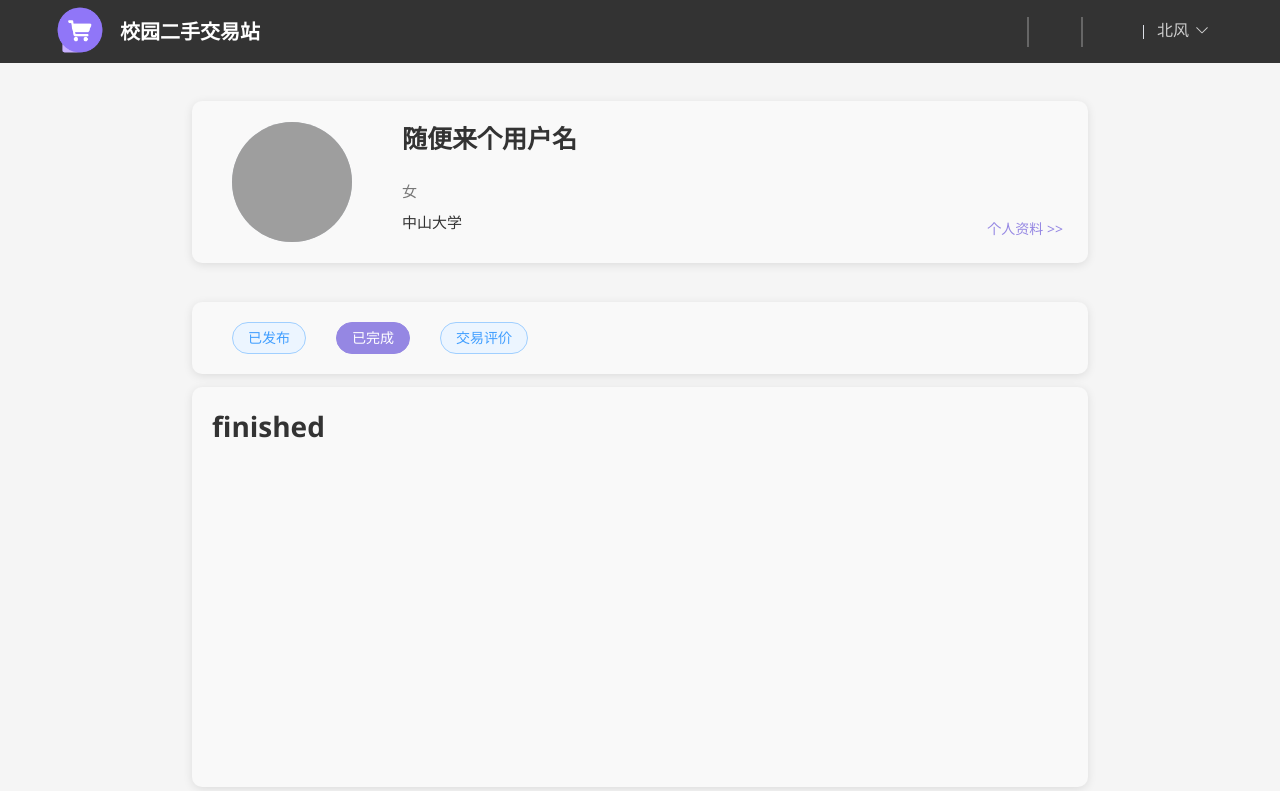
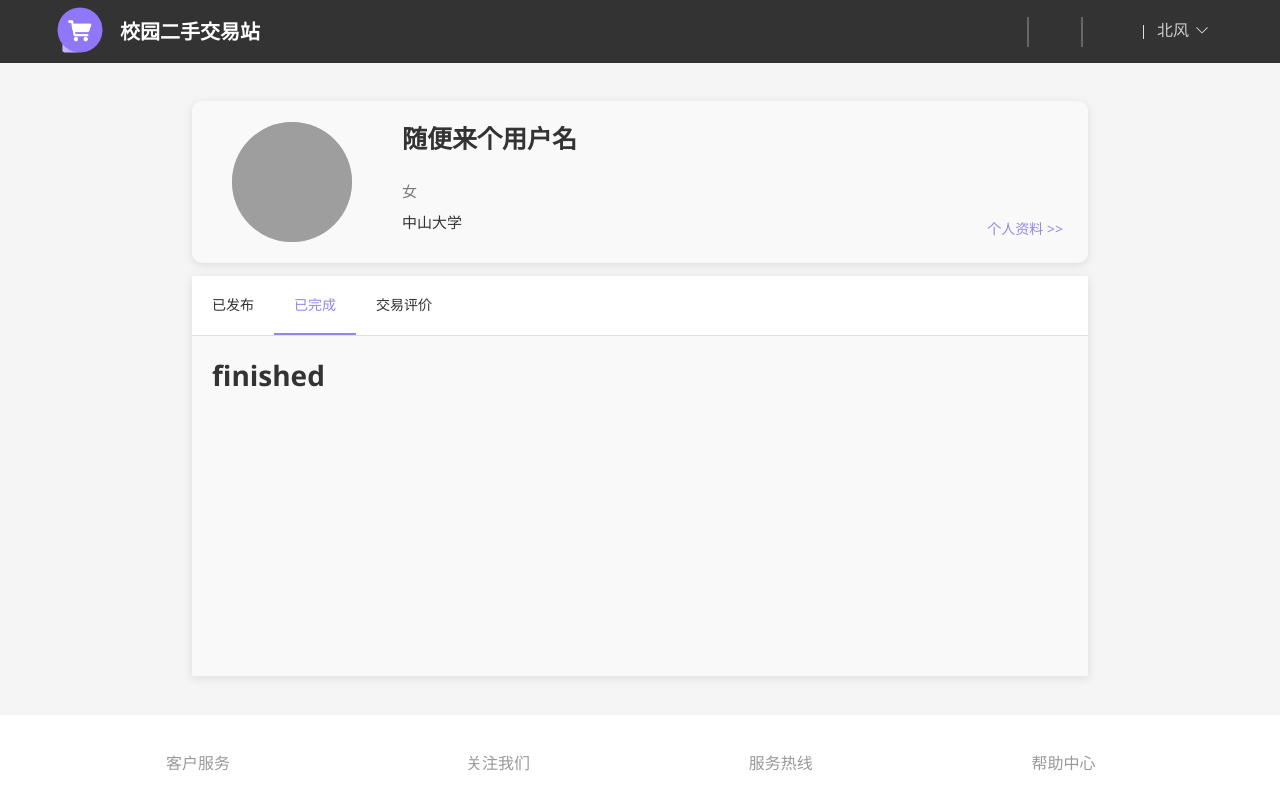
Before and after one commit to white-by/uni-trade, a Vue app: page /profiles/finished in a window 1280 px wide. Shown: the top 791 px of the page. Built offline with nearby package versions, Linux system fonts and the light colour scheme; no server answers; grey boxes are pictures that could not be loaded; a small style sheet from the web is missing.

Commit message:
fix:修改个人主页nav样式

```diff
--- a/src/components/AreaComponets.vue
+++ b/src/components/AreaComponets.vue
@@ -1,7 +1,7 @@
 <!--省市区自动匹配下拉框-->
 
 <template>
-  <el-form-item label="发货地址">
+  <el-form-item>
     <el-row :gutter="75">
       <!-- 省份 -->
       <el-col :span="8">
--- a/src/components/SelectProduct.vue
+++ b/src/components/SelectProduct.vue
@@ -84,7 +84,7 @@
       >
 
       <!-- 发货地址 -->
-      <el-form-item>
+      <el-form-item  label="发货地址">
         <AreaComponets
           ref="areaComponentRef"
           @updateProvince="form.province = $event"
--- a/src/components/UserNav.vue
+++ b/src/components/UserNav.vue
@@ -51,7 +51,7 @@ const confirmLogout = async () => {
               </span>
               <template #dropdown>
                 <el-dropdown-menu>
-                  <router-link to="/user"><el-dropdown-item>个人中心</el-dropdown-item></router-link>
+                  <router-link to="/profiles"><el-dropdown-item>个人中心</el-dropdown-item></router-link>
                   <router-link to="/user/order"><el-dropdown-item>我的订单</el-dropdown-item></router-link>
                   <el-dropdown-item>我的商品</el-dropdown-item>
                   <el-dropdown-item>我的地址</el-dropdown-item>
--- a/src/router/index.js
+++ b/src/router/index.js
@@ -24,6 +24,10 @@ const router = createRouter({
       path: '/profiles',
       component: ProfilesPage,
       children: [
+        {
+          path: '',
+          component: ProfilesPublished
+        },
         {
           path: 'published',
           component: ProfilesPublished
--- a/src/views/layout/components/LayoutNav.vue
+++ b/src/views/layout/components/LayoutNav.vue
@@ -54,7 +54,7 @@ const confirmLogout = async () => {
               </span>
               <template #dropdown>
                 <el-dropdown-menu>
-                  <router-link to="/user"><el-dropdown-item>个人中心</el-dropdown-item></router-link>
+                  <router-link to="/profiles"><el-dropdown-item>个人中心</el-dropdown-item></router-link>
                   <router-link to="/user/order"><el-dropdown-item>我的订单</el-dropdown-item></router-link>
                   <el-dropdown-item>我的商品</el-dropdown-item>
                   <el-dropdown-item>我的地址</el-dropdown-item>
--- a/src/views/users/OrderPage.vue
+++ b/src/views/users/OrderPage.vue
@@ -2,8 +2,6 @@
   <!--TODO:
   1. 把省市区下拉框搬过来，放进地址编辑dialog里。也许可以让地址下拉框独立成组件？
   2. 实付栏数据应为商品价格+运费
-
-  4. 表格使用分页or无限滚动？倾向于分页。
   5. 接口文档的数据有待更改
   -->
   <UserNav />
@@ -180,13 +178,23 @@
         />
       </div>
     </el-card>
+
     <!-- 修改地址对话框，待修改 -->
     <el-dialog title="修改地址" v-model="dialogVisible" width="500px" @close="resetForm">
-      <el-form>
-        <el-form-item label="地址" label-width="80px">
-          <el-input v-model="editForm.shippingAddress" placeholder="请输入新地址"></el-input>
-        </el-form-item>
-      </el-form>
+      <el-form-item label="新地址">
+        <AreaComponets
+          ref="areaComponentRef"
+          @updateProvince="editForm.province = $event"
+          @updateCity="editForm.city = $event"
+          @updateArea="editForm.area = $event"
+        />
+        <el-input
+          v-model="editForm.detailAddress"
+          placeholder="请输入详细地址"
+          style="margin-top: 10px; width: auto"
+        ></el-input>
+      </el-form-item>
+
       <span class="dialog-footer">
         <el-button type="primary" @click="confirmEdit">确认修改</el-button>
       </span>
@@ -198,12 +206,20 @@
 <script setup>
 import UserNav from '@/components/UserNav.vue'
 import UserFooter from '@/components/UserFooter.vue'
-import { ref } from 'vue'
+import { ref, computed } from 'vue'
+import AreaComponets from '@/components/AreaComponets.vue'
 
 const dialogVisible = ref(false)
 const editForm = ref({
   tradeID: '',
-  shippingAddress: ''
+  province: '',
+  city: '',
+  area: '',
+  detailAddress: ''
+})
+
+const shippingAddress = computed(() => {
+  return `${editForm.value.province}${editForm.value.city}${editForm.value.area}${editForm.value.detailAddr}`
 })
 
 const openEditDialog = (row) => {
@@ -216,8 +232,10 @@ const confirmEdit = () => {
   // 更新订单数据中的地址信息
   const order = purchasedData.value.find((item) => item.tradeID === editForm.value.tradeID)
   if (order) {
-    order.shippingAddress = editForm.value.shippingAddress
+    order.shippingAddress = shippingAddress
   }
+  console.log('更新后的地址信息：')
+
   dialogVisible.value = false
   resetForm()
 }
--- a/src/views/users/ProfilesComment.vue
+++ b/src/views/users/ProfilesComment.vue
@@ -1,5 +1,6 @@
 <script setup>
 import { ref } from 'vue'
+import ProfilesNav from './components/ProfilesNav.vue'
 
 // 示例评论数据
 const comments = ref([
@@ -53,6 +54,10 @@ const timeAgo = (time) => {
 
 <template>
   <div class="profile-container">
+    <div class="nav">
+      <ProfilesNav />
+    </div>
+    <div class="comment-container">
       <div v-for="comment in comments" :key="comment.commentID" class="comment-item">
         <el-avatar :src="comment.commentatorAvatar" class="avatar" />
         <div class="comment-details">
@@ -65,6 +70,7 @@ const timeAgo = (time) => {
         </div>
       </div>
     </div>
+  </div>
 </template>
 
 <style scoped lang="scss">
@@ -73,11 +79,13 @@ const timeAgo = (time) => {
   width: 70%;
   min-height: 50vh;
   margin: 0 auto; /* 水平居中 */
-  padding: 20px; /* 内边距 */
   border-radius: 10px; /* 圆角 */
   box-shadow: 0 2px 10px rgba(0, 0, 0, 0.1); /* 阴影效果 */
   margin-top: 1%;
   margin-bottom: 3%;
+}
+.comment-container {
+  padding: 20px; /* 内边距 */
 }
 
 .comment-item {
--- a/src/views/users/ProfilesFinished.vue
+++ b/src/views/users/ProfilesFinished.vue
@@ -1,8 +1,13 @@
-<script setup></script>
+<script setup>
+import ProfilesNav from './components/ProfilesNav.vue'
+</script>
 
 <template>
   <div class="profile-container">
-    <h1>finished</h1>
+    <div class="nav">
+      <ProfilesNav />
+    </div>
+    <div class="finished-container"><h1>finished</h1></div>
   </div>
 </template>
 
@@ -12,10 +17,13 @@
   width: 70%;
   min-height: 50vh;
   margin: 0 auto; /* 水平居中 */
-  padding: 20px; /* 内边距 */
-  border-radius: 10px; /* 圆角 */
+
   box-shadow: 0 2px 10px rgba(0, 0, 0, 0.1); /* 阴影效果 */
   margin-top: 1%;
   margin-bottom: 3%;
 }
+
+.finished-container {
+  padding: 20px; /* 内边距 */
+}
 </style>
--- a/src/views/users/ProfilesPage.vue
+++ b/src/views/users/ProfilesPage.vue
@@ -1,7 +1,7 @@
 <script setup>
 import UserNav from '@/components/UserNav.vue'
 import ProfilesTop from './components/ProfilesTop.vue'
-import ProfilesNav from './components/ProfilesNav.vue'
+// import ProfilesNav from './components/ProfilesNav.vue'
 import { RouterView } from 'vue-router'
 import UserFooter from '@/components/UserFooter.vue'
 </script>
@@ -9,7 +9,7 @@ import UserFooter from '@/components/UserFooter.vue'
 <template>
   <UserNav />
   <ProfilesTop />
-  <ProfilesNav />
+  <!-- <ProfilesNav /> -->
   <RouterView />
   <UserFooter />
 </template>
--- a/src/views/users/ProfilesPublished.vue
+++ b/src/views/users/ProfilesPublished.vue
@@ -1,8 +1,15 @@
-<script setup></script>
+<script setup>
+import ProfilesNav from './components/ProfilesNav.vue'
+</script>
 
 <template>
   <div class="profile-container">
-    <h1>published</h1>
+    <div class="nav">
+      <ProfilesNav />
+    </div>
+    <div class="published-container">
+      <h1>published</h1>
+    </div>
   </div>
 </template>
 
@@ -12,10 +19,13 @@
   width: 70%;
   min-height: 50vh;
   margin: 0 auto; /* 水平居中 */
-  padding: 20px; /* 内边距 */
-  border-radius: 10px; /* 圆角 */
+
   box-shadow: 0 2px 10px rgba(0, 0, 0, 0.1); /* 阴影效果 */
   margin-top: 1%;
   margin-bottom: 3%;
 }
+
+.published-container {
+  padding: 20px; /* 内边距 */
+}
 </style>
--- a/src/views/users/components/ProfilesNav.vue
+++ b/src/views/users/components/ProfilesNav.vue
@@ -1,50 +1,29 @@
 <script setup></script>
 
 <template>
-  <div class="profile-container">
-    <router-link to="/profiles/published">
-      <el-button
-        type="primary"
-        round
-        plain
-        class="first-button"
-        :class="{ active: $route.path === '/profiles/published' }"
+  <div class="container">
+    <el-menu :default-active="activeIndex" mode="horizontal" @select="menuSelect">
+      <el-menu-item index="1" :class="{ active: $route.path === '/profiles/published' || $route.path === '/profiles' }">
+        <router-link to="/profiles/published"> 已发布</router-link></el-menu-item
       >
-        已发布
-      </el-button>
-    </router-link>
-    <router-link to="/profiles/finished">
-      <el-button type="primary" round plain :class="{ active: $route.path === '/profiles/finished' }">
-        已完成
-      </el-button>
-    </router-link>
-    <router-link to="/profiles/comment">
-      <el-button type="primary" round plain :class="{ active: $route.path === '/profiles/comment' }">
-        交易评价
-      </el-button>
-    </router-link>
+      <el-menu-item index="2" :class="{ active: $route.path === '/profiles/finished' }"
+        ><router-link to="/profiles/finished">已完成</router-link></el-menu-item
+      >
+      <el-menu-item index="3" :class="{ active: $route.path === '/profiles/comment' }">
+        <router-link to="/profiles/comment">交易评价</router-link></el-menu-item
+      >
+    </el-menu>
   </div>
 </template>
 
 <style scoped lang="scss">
-.profile-container {
-  background-color: #f9f9f9; /* 空白背景 */
-  width: 70%;
-  margin: 0 auto; /* 水平居中 */
-  padding: 20px; /* 内边距 */
-  border-radius: 10px; /* 圆角 */
-  box-shadow: 0 2px 10px rgba(0, 0, 0, 0.1); /* 阴影效果 */
-  margin-top: 3%;
+.container {
+  width: auto;
 }
-.el-button {
-  margin-right: 30px;
-}
-.first-button {
-  margin-left: 20px;
-}
+
 .active {
-  background-color: $comColor; /* 选中时的背景颜色 */
-  color: white; /* 选中时的文字颜色 */
+  background-color: white; /* 选中时的背景颜色 */
+  color: $comColor; /* 选中时的文字颜色 */
   border-color: $comColor;
 }
 </style>
```
Lines whose indentation alone changed are shown as unchanged.
